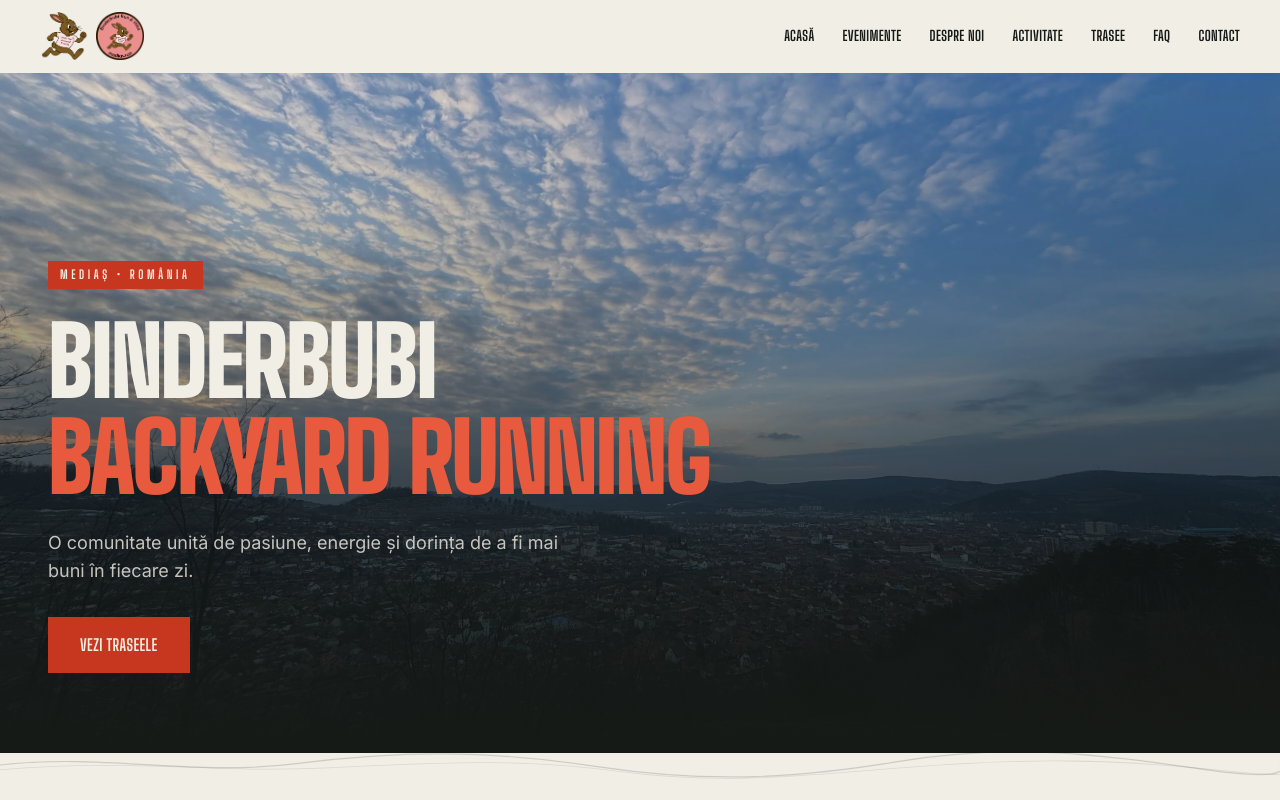
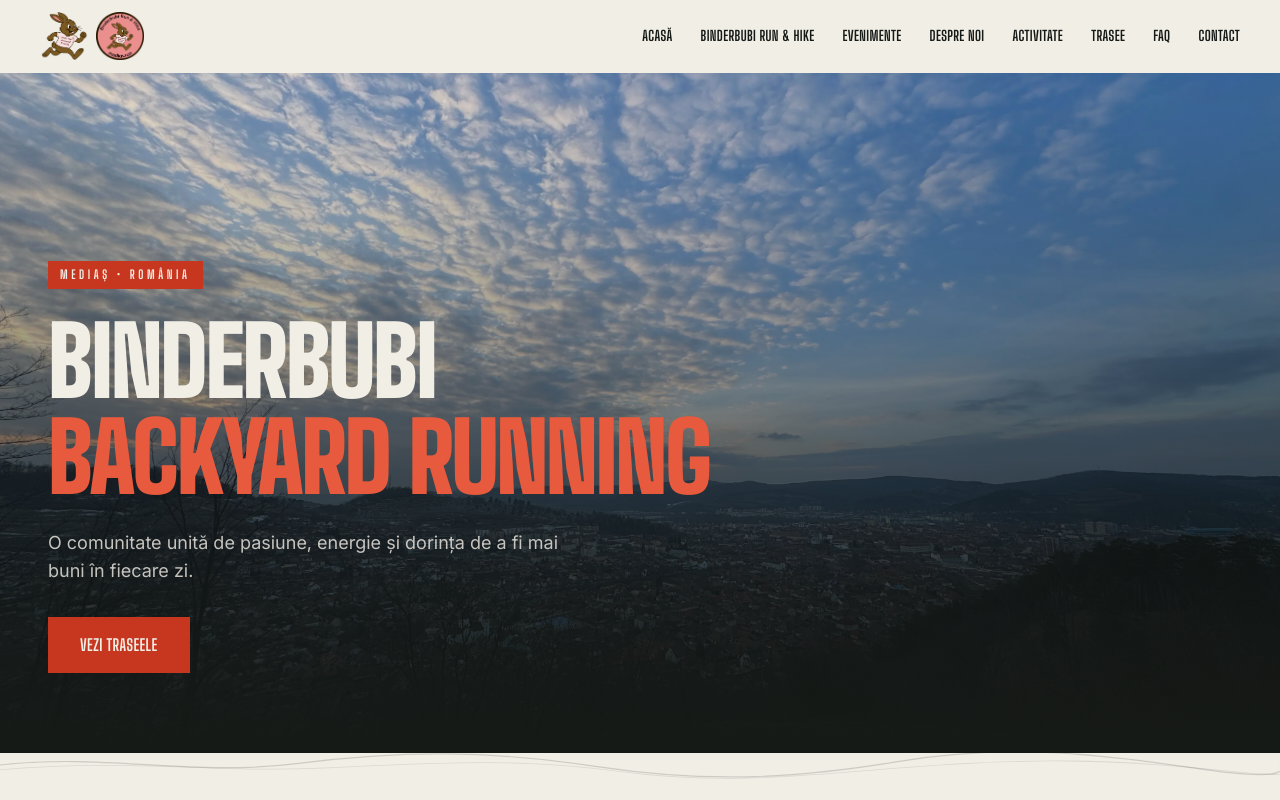
Before and after one commit to andreiholerga/medias.run, a React (Vite) app: page / in a window 1280 px wide. Shown: the top 800 px of the page. Built offline with nearby package versions, Linux system fonts and the light colour scheme.

Commit message:
added brh to navbar

```diff
--- a/src/components/Navbar.jsx
+++ b/src/components/Navbar.jsx
@@ -3,7 +3,8 @@ import { Link, useLocation } from "react-router-dom";
 
 const LINKS = [
   { to: "/", label: "Acasă" },
-  { to: "/#evenimente", label: "Evenimente" },
+  { to: "/asociatie", label: "Binderbubi Run & Hike" },
+  { to: "/asociatie#evenimenteBRH", label: "Evenimente" },
   { to: "/#despre-noi", label: "Despre Noi" },
   { to: "/#activitate", label: "Activitate" },
   { to: "/trasee", label: "Trasee" },
```
